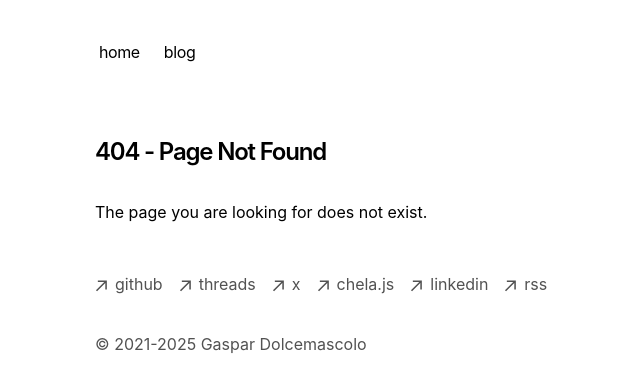
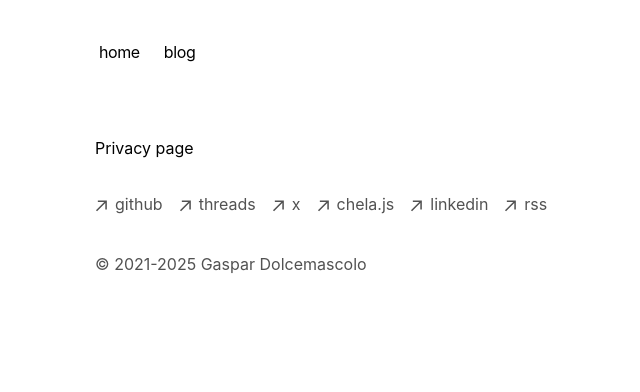
Before and after one commit to gasparnd/gasparnd-web, a Next.js app: page /privacy in a window 1280 px wide. Before the commit this address had no page. Shown: the top 392 px of the page, without its empty margins (257-897 px from the left). Built offline with nearby package versions, Linux system fonts and the light colour scheme.

Commit message:
feat: privacy page

```diff
--- /dev/null
+++ b/app/privacy/page.tsx
@@ -0,0 +1,5 @@
+import React from "react";
+
+export default function PrivacyPage() {
+  return <div>Privacy page</div>;
+}
```
Also changed, not shown: 1 other file (tests, documents, lock files or other folders).
